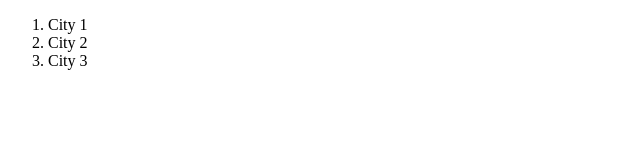
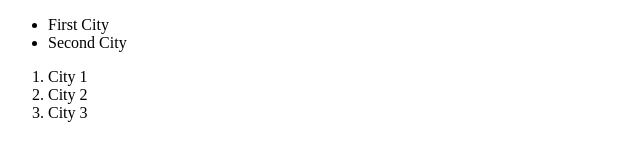
Before and after one commit to cmsmith1217/HTMLnCSS, a plain HTML site: page index.html in a window 1280 px wide. Shown: the whole page, without its empty margins (0-640 px from the left). Drawn offline with Linux system fonts and the light colour scheme.

Commit message:
commitTest UL for real this time, with OL

```diff
--- a/index.html
+++ b/index.html
@@ -4,6 +4,10 @@
         <title>DIS TITLE</title>
     </head>
     <body>
+        <ul>
+            <li>First City</li>
+            <li>Second City</li>
+        </ul>
         <ol>
             <li>City 1</li>
             <li>City 2</li>
```
